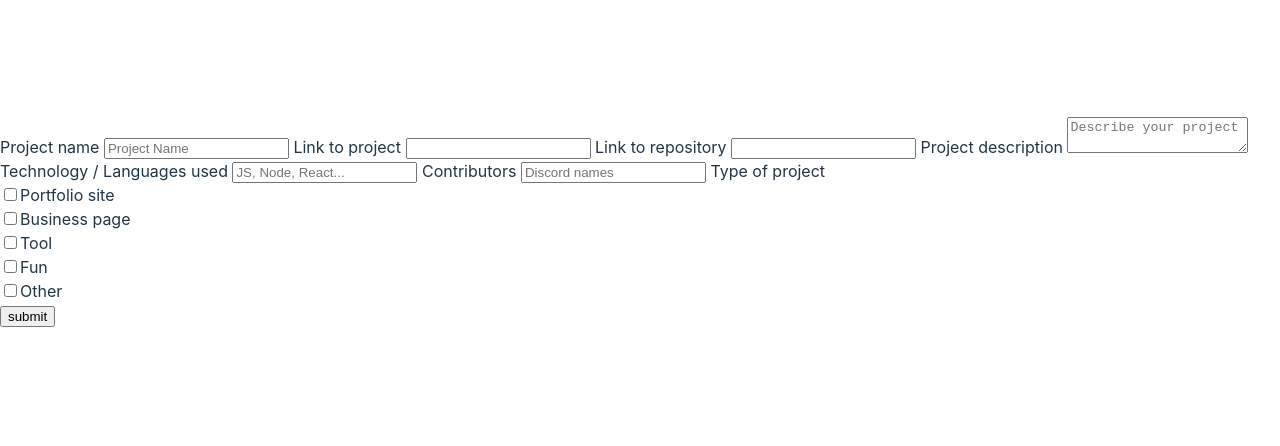
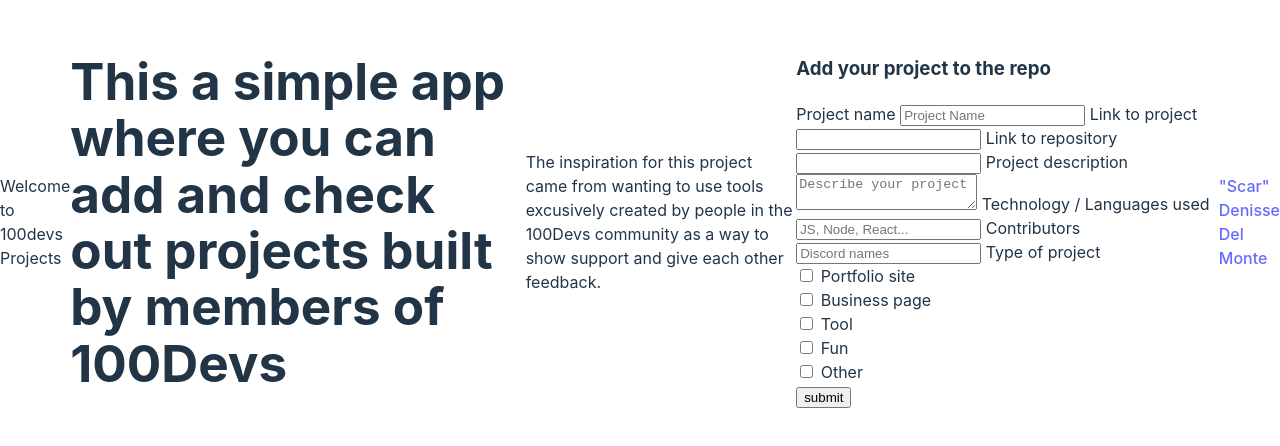
Before and after one commit to wo1vin/100devs-projects, a website built with Vite: page index.html in a window 1280 px wide. Shown: the part 178-624 px from the top of the page. Built offline with nearby package versions, Linux system fonts and the light colour scheme; no server answers.

Commit message:
added copy, styling, and footer to index

```diff
--- a/index.html
+++ b/index.html
@@ -2,12 +2,17 @@
 <html lang="en">
   <head>
     <meta charset="UTF-8" />
-    <link rel="icon" type="image/svg+xml" href="/vite.svg" />
+    <link rel="icon" type="image/svg+xml" href="/code-light.svg" />
     <meta name="viewport" content="width=device-width, initial-scale=1.0" />
     <title>100Devs Projects</title>
   </head>
   <body>
-    <!-- add project form -->
+    <header>Welcome to 100devs Projects</header>
+    <h1>This a simple app where you can add and check out projects built by members of 100Devs</h1>
+    <p>The inspiration for this project came from wanting to use tools excusively created by people in the 100Devs community as a way to show support and give each other feedback.</p>
+    <!-- project form -->
+    <div id="addProject">
+      <h3>Add your project to the repo</h3>
       <form action="" id="project-form">
         <label for="projectName">Project name</label>
         <input type="text" name="projectName" placeholder="Project Name">
@@ -26,16 +31,23 @@
 
         <label for="projectType">Type of project</label>
         <div>
-        <label><input type="checkbox" name="projectType" value="portfolio">Portfolio site</label><br>
-        <label><input type="checkbox" name="projectType" value="business">Business page</label><br>
-        <label><input type="checkbox" name="projectType" value="tool">Tool</label><br>
-        <label><input type="checkbox" name="projectType" value="fun">Fun</label><br>
-        <label><input type="checkbox" name="projectType" value="other" id="otherCheckbox">Other</label>
+          <label><input type="checkbox" name="projectType" value="portfolio">  Portfolio site</label><br>
+          <label><input type="checkbox" name="projectType" value="business">  Business page</label><br>
+          <label><input type="checkbox" name="projectType" value="tool">   Tool</label><br>
+          <label><input type="checkbox" name="projectType" value="fun"> Fun</label><br>
+          <label><input type="checkbox" name="projectType" value="other" id="otherCheckbox">  Other</label>
           <input type="text" name="projectType" id="otherText" style="display:none" placeholder="Enter type of project">
         </div>
 
         <input type="submit" id="projectSubmit" value="submit">
       </form>
+    </div>
+
+    <footer>
+      <a href="https://wo1vin.github.io/delmonte/">"Scar" Denisse Del Monte</a>
+      <span id="credits"></span>
+    </footer>
+
     <script type="module" src="/src/main.js"></script>
     <script type="module" src="/src/projectForm.js"></script>
   </body>
```
Lines whose indentation alone changed are shown as unchanged.
